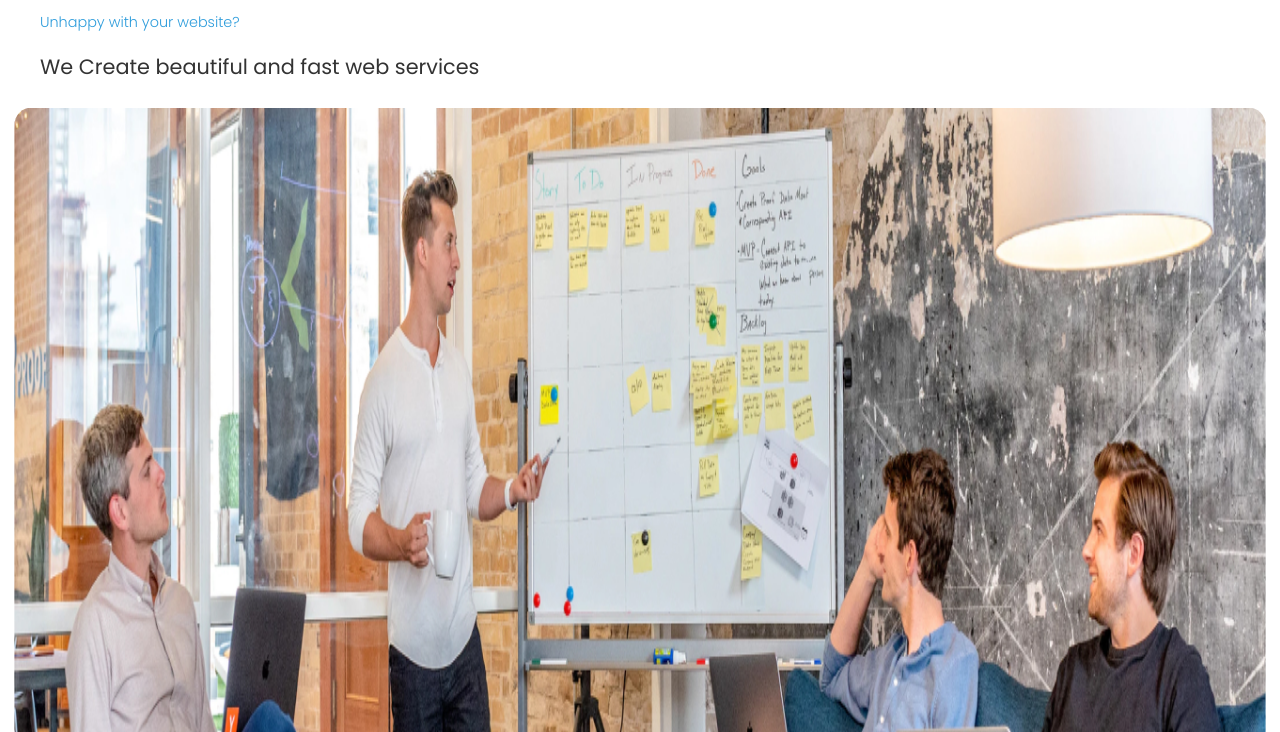
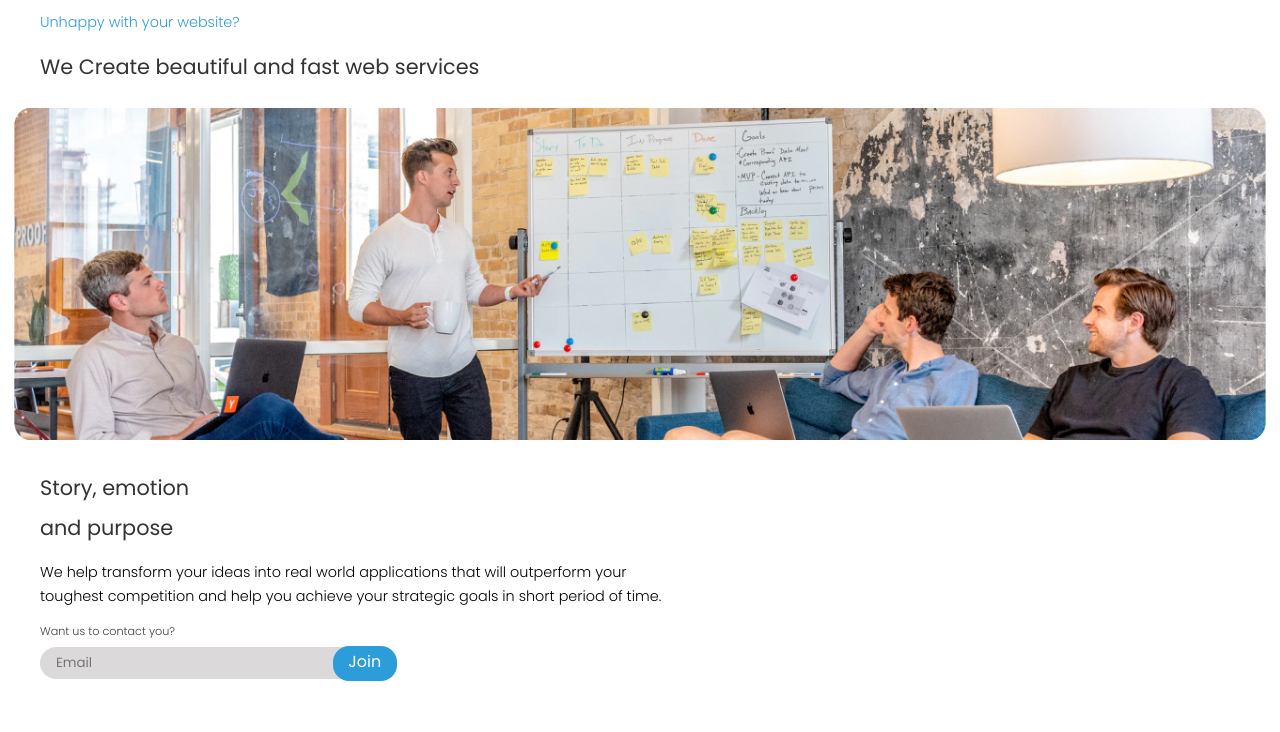
Before and after one commit to moses946/Edies, a plain HTML site: page index.html in a window 1280 px wide. Shown: the part 50-782 px from the top of the page. Drawn offline with Linux system fonts and the light colour scheme.

Commit message:
Second Commit

```diff
--- a/css/style.scss
+++ b/css/style.scss
@@ -57,9 +57,6 @@ p{
     border-radius: 2rem;
     width: 100%;
     padding: 0.9rem;
-    height: 25vh;
-    aspect-ratio: 16/9;
-    image-resolution: 720p;
     size: contain;
 }
 .hero-after{
```
Also changed, not shown: css/style.css, 1 other file.
